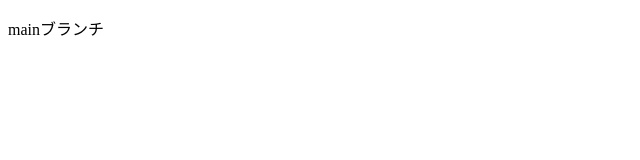
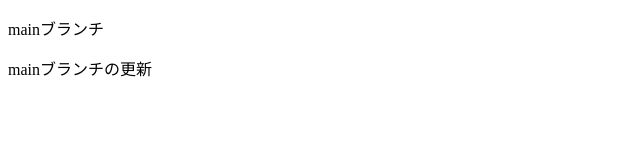
Before and after one commit to yuduru0116/phpkadai, a plain HTML site: page index.html in a window 1280 px wide. Shown: the whole page, without its empty margins (0-640 px from the left). Drawn offline with Linux system fonts and the light colour scheme.

Commit message:
Update index.html

```diff
--- a/index.html
+++ b/index.html
@@ -7,5 +7,6 @@
 </head>
 <body>
     <p>mainブランチ</p>
+    <p>mainブランチの更新</p>
 </body>
 </html>
```
